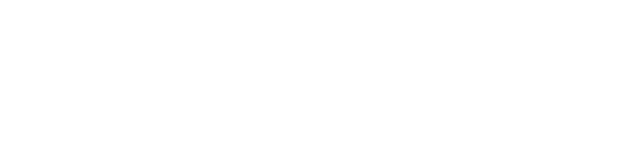
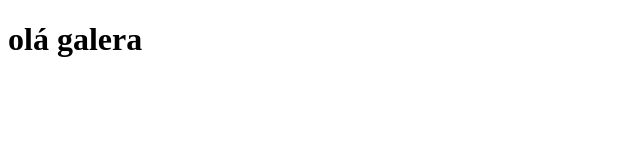
Before and after one commit to MariaSBotelho/curso_git_gh, a plain HTML site: page index.html in a window 1280 px wide. Shown: the whole page, without its empty margins (0-640 px from the left). Drawn offline with Linux system fonts and the light colour scheme.

Commit message:
alteração no clone para checar pelo git log no 1

```diff
--- a/index.html
+++ b/index.html
@@ -6,6 +6,6 @@
     <title>Document</title>
 </head>
 <body>
-
+    <h1>olá galera</h1>
 </body>
 </html>
```
